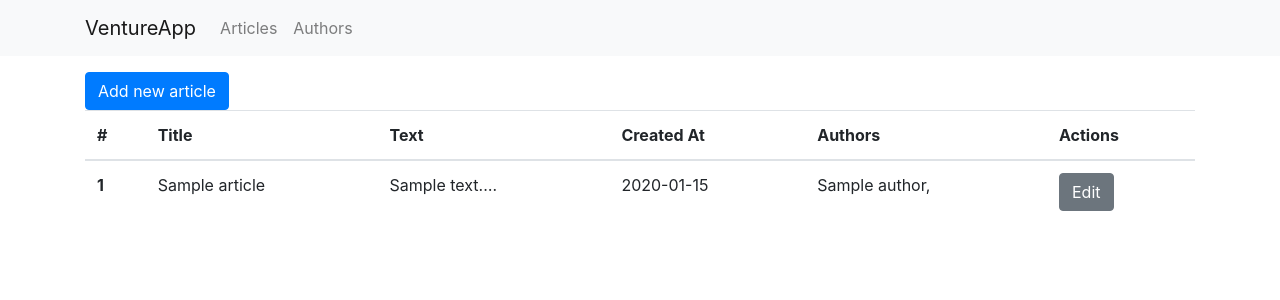
After one commit to Rundaer/venture, a Symfony app: template templates/articles/index.html.twig in a window 1280 px wide. The commit adds this page. Shown: the top 300 px of the page. Run offline with Twig, Linux system fonts and the light colour scheme; the template is opened without the code that fills it: most values are stand-ins (such as "Sample title", 1, 10 or a date in 2020); some libraries are stand-ins or nearby versions.

Commit message:
add front view

```diff
--- /dev/null
+++ b/templates/articles/index.html.twig
@@ -0,0 +1,42 @@
+{% extends 'base.html.twig' %}
+
+{% block title %}Edit Article{% endblock %}
+
+{% block body %}
+
+    <a type="button" href="{{ url('articles_add')}}" class="btn btn-primary">Add new article</a>
+
+    <table class="table">
+    <thead>
+        <tr>
+            <th scope="col">#</th>
+            <th scope="col">Title</th>
+            <th scope="col">Text</th>
+            <th scope="col">Created At</th>
+            <th scope="col">Authors</th>
+            <th scope="col">Actions</th>
+        </tr>
+    </thead>
+    <tbody>
+        {% for article in articles %}
+        <tr>
+            <th scope="row">{{article.id}}</th>
+            <td>{{article.title}}</td>
+            <td>{{ article.text|slice(0, 50) ~ '…'}}</td>
+            <td>{{ article.createdAt | date("Y-m-d")}}</td>
+            <td>
+                {% for author in article.authors %}
+                    {{author.name}},
+                {% endfor %}
+            </td>
+            <td>
+            <div class="btn-group" role="group" aria-label="Basic example">
+                <a type="button" href="{{ url('articles_edit', {"id": article.id} )}}" class="btn btn-small btn-secondary">Edit</a>
+            </div>
+            </td>
+        </tr>
+        {% endfor %}
+    </tbody>
+</table>
+
+{% endblock %}
--- a/templates/home/index.html.twig
+++ b/templates/home/index.html.twig
@@ -8,8 +8,8 @@
     <p class="lead">This is app for recruitment task.</p>
     <hr class="my-4">
     <p class="lead text-center">
-        <a class="btn btn-primary btn-lg" href="#" role="button">Check users</a>
-        <a class="btn btn-primary btn-lg" href="#" role="button">Check articles</a>
+        <a class="btn btn-primary btn-lg" href="{{url('authors_index')}}" role="button">Check users</a>
+        <a class="btn btn-primary btn-lg" href="{{url('articles_index')}}" role="button">Check articles</a>
     </p>
 </div>
 {% endblock %}
--- a/templates/menu.html.twig
+++ b/templates/menu.html.twig
@@ -1,16 +1,16 @@
 <nav class="navbar navbar-expand-lg navbar-light bg-light">
     <div class="container">
-        <a class="navbar-brand" href="#">VentureApp</a>
+        <a class="navbar-brand" href="{{url('home_index')}}">VentureApp</a>
         <button class="navbar-toggler" type="button" data-toggle="collapse" data-target="#navbarNav" aria-controls="navbarNav" aria-expanded="false" aria-label="Toggle navigation">
             <span class="navbar-toggler-icon"></span>
         </button>
         <div class="collapse navbar-collapse" id="navbarNav">
             <ul class="navbar-nav">
                 <li class="nav-item">
-                    <a class="nav-link" href="#">Authors</a>
+                    <a class="nav-link" href="{{url('articles_index')}}">Articles</a>
                 </li>
                 <li class="nav-item">
-                    <a class="nav-link" href="#">Articles</a>
+                    <a class="nav-link" href="{{url('authors_index')}}">Authors</a>
                 </li>
             </ul>
     </div>
```
Also changed, not shown: src/Controller/ArticlesController.php (+21 -4 lines), src/Controller/AuthorsController.php (+15 -0 lines), templates/authors/index.html.twig (added, +29 -0 lines).
